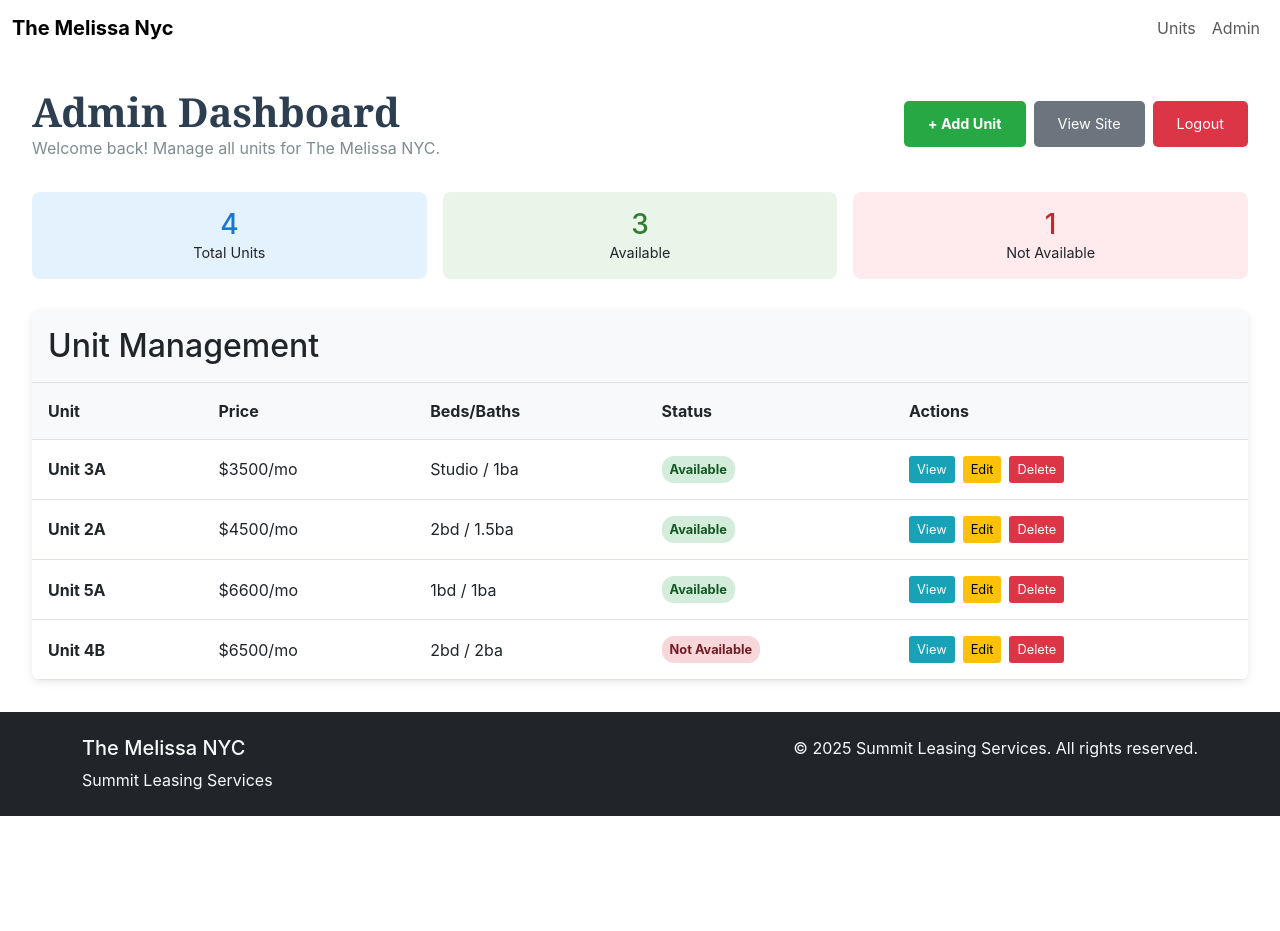
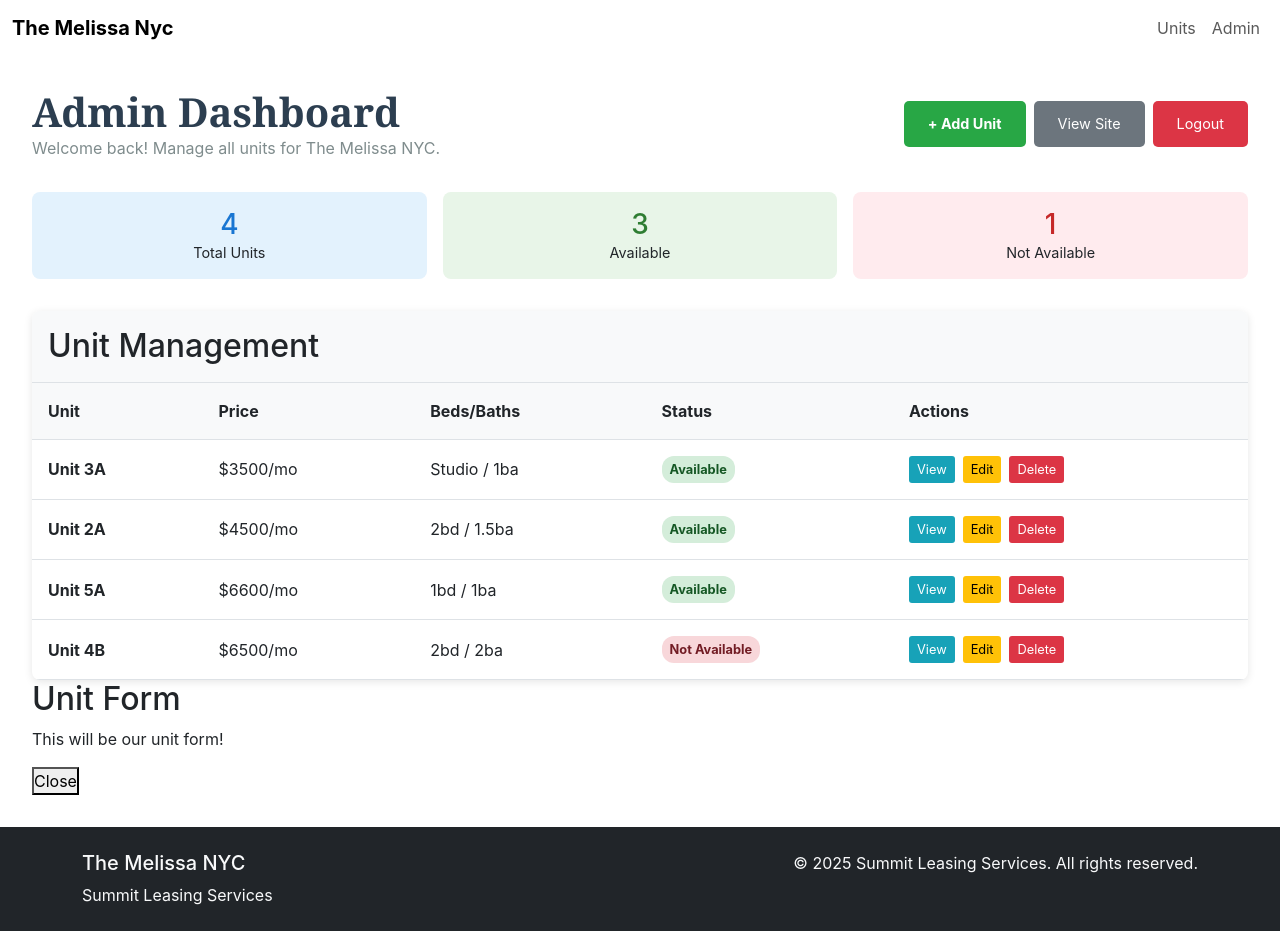
Before and after one commit to AdnanVandyck/themelissa_newyork, a React (Vite) app in the folder frontend/: page /admin/dashboard in a window 1280 px wide. Both pictures are taken after a click on the button "+ Add Unit". Before the commit the page ends 816 px from the top, so only its background shows below. Built offline with nearby package versions, Linux system fonts and the light colour scheme.

Commit message:
updated unitform with add unit and edit buttons showing the basic forms

```diff
--- a/frontend/src/components/admin/UnitForm.jsx
+++ b/frontend/src/components/admin/UnitForm.jsx
@@ -0,0 +1,24 @@
+import React, { useState } from 'react'
+
+const UnitForm = ({ isOpen, onClose, unit, onSave }) => {
+  const [formData, setFormData] = useState({
+    unitnumber: unit?.unitnumber || '',
+    price: unit?.price || '',
+    bedrooms: unit?.bedrooms || 0,
+    bathrooms: unit?.bathrooms || 1,
+    sqft: unit?.sqft || '',
+    available: unit?.available !== undefined ? unit.available : true
+  })
+
+  if (!isOpen) return null
+
+  return (
+    <div>
+      <h2>Unit Form</h2>
+      <p>This will be our unit form!</p>
+      <button onClick={onClose}>Close</button>
+    </div>
+  )
+}
+
+export default UnitForm
--- a/frontend/src/pages/AdminDashboard.jsx
+++ b/frontend/src/pages/AdminDashboard.jsx
@@ -1,5 +1,6 @@
 import React, { useState } from 'react'
 import { Link } from 'react-router-dom'
+import UnitForm from '../components/admin/UnitForm'
 
 const initialUnits = [{
   _id: 1,
@@ -41,6 +42,9 @@ const initialUnits = [{
 
 const AdminDashboard = () => {
     const [units, setUnits] = useState(initialUnits)
+    const [isFormOpen, setIsFormOpen] = useState(false)
+    const [editingUnit, setEditingUnit] = useState(null)
+
 
     const handleLogout = () => {
     if (confirm('Are you sure you want to logout?')) {
@@ -63,6 +67,26 @@ const AdminDashboard = () => {
     }
   }
 
+  const handleAddUnit = () => {
+    setEditingUnit(null)
+    setIsFormOpen(true)
+  }
+
+  const handleEditUnit = (unit) => {
+    setEditingUnit(unit)
+    setIsFormOpen(true)
+  }
+
+  const handleCloseForm = () => {
+    setIsFormOpen(false)
+    setEditingUnit(null)
+  }
+
+  const handleSaveUnit = (unitData) => {
+    console.log('Saving unit:', unitData)
+    // We'll implement this in the next step
+    setIsFormOpen(false)
+  }
 
   return (
     <div style={{ padding: '2rem' }}>
@@ -83,7 +107,7 @@ const AdminDashboard = () => {
         </div>
         <div style={{ display: 'flex', gap: '0.5rem' }}>
           <button
-            onClick={() => alert('Add Unit feature coming soon!')}
+            onClick={handleAddUnit}
             style={{
               backgroundColor: '#28a745',
               color: 'white',
@@ -276,7 +300,7 @@ const AdminDashboard = () => {
                         </button>
                     </Link>
                     <button
-                        onClick={() => alert(`Edit Unit ${unit.unitnumber} - Feature coming soon!`)}
+                        onClick={() => handleEditUnit(unit)}
                         style={{
                         backgroundColor: '#ffc107',
                         color: 'black',
@@ -311,6 +335,12 @@ const AdminDashboard = () => {
             )}
         </table>
       </div>
+            <UnitForm
+        isOpen={isFormOpen}
+        onClose={handleCloseForm}
+        unit={editingUnit}
+        onSave={handleSaveUnit}
+      />
     </div>
   )
 }
```
